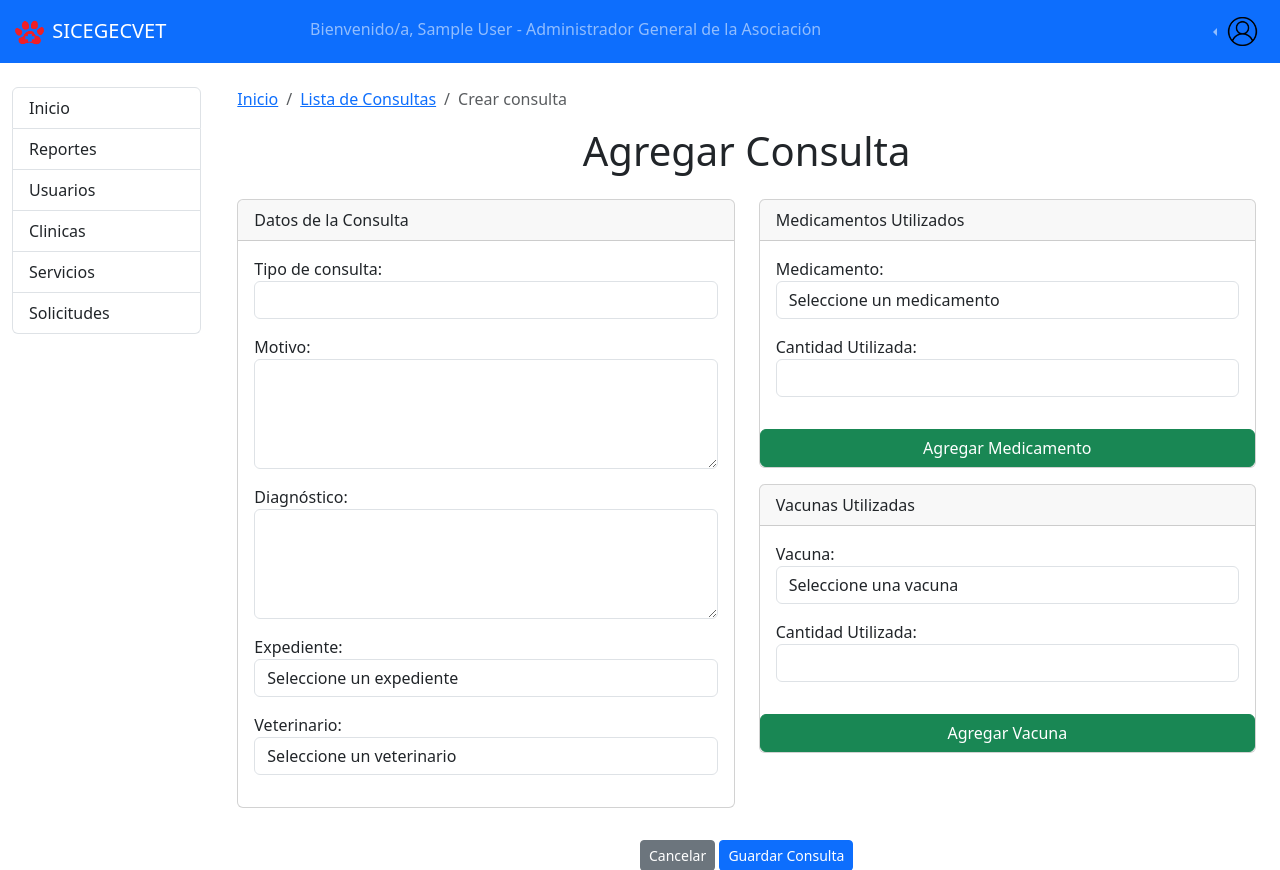
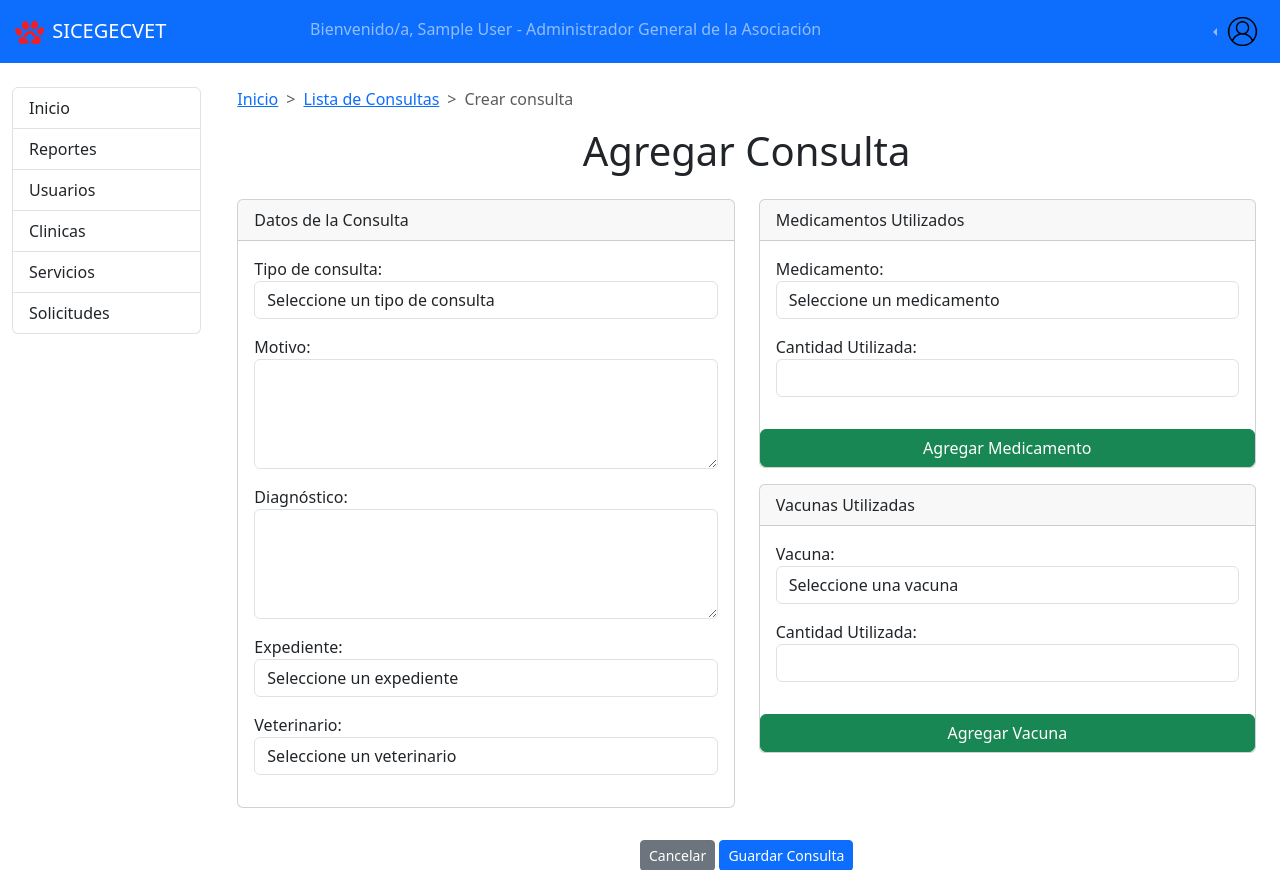
Before and after one commit to GRUPO12-DSI115/GRUPO12-DSI115, a Django app: page /gestion-consultas/crear/ in a window 1280 px wide. Shown: the top 870 px of the page. Run offline with Django 4.2, Linux system fonts and the light colour scheme; the visitor is signed in with stand-in values (Sample User, id 1); data that the repository does not hold is empty; some libraries are stand-ins or nearby versions.

Commit message:
Consulta, Expediente

```diff
--- a/GestionVeterinarias/inicio/templates/inicio/base2.html
+++ b/GestionVeterinarias/inicio/templates/inicio/base2.html
@@ -160,11 +160,10 @@
             {% endblock %}
           </div>
           <div class="col-md-10">
-            <!-- Agrega un div para el Breadcrumb -->
             <div class="container-fluid">
               <div class="row">
                 <div class="col-md-12">
-                  <nav aria-label="breadcrumb">
+                  <nav style="--bs-breadcrumb-divider: '>';" aria-label="breadcrumb">
                     <ol class="breadcrumb">
                       {% block breadcrumb %}
                       {% endblock %}
--- a/GestionVeterinarias/inicio/templates/inicio/home2.html
+++ b/GestionVeterinarias/inicio/templates/inicio/home2.html
@@ -356,7 +356,7 @@
               <div class="card-body">
                 <i class="bi bi-people"></i>
                 <h5 class="card-title">Veterinarios</h5>
-                <p class="card-text">10</p>
+                <p class="card-text"> {{ vet_count }}</p>
               </div>
             </div>
           </div>
@@ -365,7 +365,7 @@
               <div class="card-body">
                 <i class="bi bi-calendar-event"></i>
                 <h5 class="card-title">Pacientes</h5>
-                <p class="card-text">100</p>
+                <p class="card-text"> {{ exp_count }}</p>
               </div>
             </div>
           </div>
@@ -383,7 +383,7 @@
               <div class="card-body">
                 <i class="bi bi-heart"></i>
                 <h5 class="card-title">Empleados</h5>
-                <p class="card-text">5</p>
+                <p class="card-text"> {{ emp_count }}</p>
               </div>
             </div>
           </div>
--- a/GestionVeterinarias/moduloGestionConsultas/forms.py
+++ b/GestionVeterinarias/moduloGestionConsultas/forms.py
@@ -4,4 +4,4 @@ from .models import Consulta
 class ConsultaForm(forms.ModelForm):
     class Meta:
         model = Consulta
-        fields = ['tipo_consulta', 'motivo', 'diagnostico', 'expediente', 'veterinario']
+        fields = ['tipo_consulta', 'expediente', 'veterinario']
--- a/GestionVeterinarias/moduloGestionConsultas/models.py
+++ b/GestionVeterinarias/moduloGestionConsultas/models.py
@@ -4,7 +4,7 @@ class Consulta(models.Model):
     expediente = models.ForeignKey('moduloGestionExpedientes.Expediente', on_delete=models.CASCADE)
     veterinario = models.ForeignKey('moduloGestionVeterinarios.medicosVet', on_delete=models.CASCADE)
     fecha = models.DateTimeField(auto_now_add=True)
-    tipo_consulta = models.CharField(max_length=255, default='')
+    tipo_consulta = models.ForeignKey('moduloGestionServicios.datosServicios', on_delete=models.CASCADE)
     motivo = models.TextField(default='')
     diagnostico = models.TextField(default='')
     medicamentos = models.ManyToManyField('moduloGestionMedicamentos.Medicamento', through='ConsultaMedicamento')
--- a/GestionVeterinarias/moduloGestionConsultas/templates/crear_consulta.html
+++ b/GestionVeterinarias/moduloGestionConsultas/templates/crear_consulta.html
@@ -43,15 +43,20 @@
                 <div class="card-body">
                   <div class="form-group mb-3">
                     <label for="tipo_consulta">Tipo de consulta:</label>
-                    <input id="tipo_consulta" name="tipo_consulta" class="form-control" required />
+                    <select id="tipo_consulta" name="tipo_consulta" class="form-control" required>
+                      <option value="">Seleccione un tipo de consulta</option>
+                      {% for tipo_consulta in tipo_consultas %}
+                        <option value="{{ tipo_consulta.pk }}">{{ tipo_consulta }}</option>
+                      {% endfor %}
+                    </select>
                   </div>
                   <div class="form-group mb-3">
                     <label for="motivo">Motivo:</label>
-                    <textarea id="motivo" name="motivo" class="form-control" rows="4" required></textarea>
+                    <textarea id="motivo" name="motivo" class="form-control" rows="4"></textarea>
                   </div>
                   <div class="form-group mb-3">
                     <label for="diagnostico">Diagnóstico:</label>
-                    <textarea id="diagnostico" name="diagnostico" class="form-control" rows="4" required></textarea>
+                    <textarea id="diagnostico" name="diagnostico" class="form-control" rows="4"></textarea>
                   </div>
                   <div class="form-group mb-3">
                     <label for="expediente">Expediente:</label>
--- a/GestionVeterinarias/moduloGestionConsultas/views.py
+++ b/GestionVeterinarias/moduloGestionConsultas/views.py
@@ -1,5 +1,6 @@
 from django.shortcuts import render, redirect, get_object_or_404
 from django.contrib import messages
+from moduloGestionServicios.models import datosServicios
 from .models import Consulta, ConsultaMedicamento, ConsultaVacuna
 from .forms import ConsultaForm
 from moduloGestionExpedientes.models import Expediente
@@ -69,12 +70,15 @@ def crear_consulta(request):
                     messages.error(request, f"{field_name}: {error}")
 
     else:
+        medicamentos_disponibles = Medicamento.objects.filter(cantidad_disponible__gt=0)
+        vacunas_disponibles = Vacuna.objects.filter(cantidad_disponible__gt=0)
         form = ConsultaForm()
 
     return render(request, 'crear_consulta.html', {
         'consulta_form': form,
-        'medicamentos': Medicamento.objects.all(),
-        'vacunas': Vacuna.objects.all(),
+        'medicamentos': medicamentos_disponibles,
+        'vacunas': vacunas_disponibles,
+        'tipo_consultas': datosServicios.objects.all(),
         'veterinarios': medicosVet.objects.all(),
         'expedientes': Expediente.objects.all(),
     })
@@ -203,6 +207,7 @@ def editar_consulta(request, pk):
         'consulta_form': form,
         'medicamentos_existentes': medicamentos_existentes,
         'vacunas_existentes': vacunas_existentes,
+        'tipo_consultas': datosServicios.objects.all(),
         'veterinarios': medicosVet.objects.all(),
         'expedientes': Expediente.objects.all(),
         'medicamentos': medicamentos,
--- a/GestionVeterinarias/moduloGestionServicios/models.py
+++ b/GestionVeterinarias/moduloGestionServicios/models.py
@@ -6,3 +6,6 @@ class datosServicios(models.Model):
     nombreServicio = models.CharField(max_length=50)
     descripcion = models.CharField(max_length=500)
     precio = models.DecimalField(max_digits=5, decimal_places=2)
+
+    def __str__(self):
+        return self.nombreServicio
```
Also changed, not shown: GestionVeterinarias/inicio/views.py (+7 -2 lines), GestionVeterinarias/moduloGestionCitas/models.py (+4 -4 lines), GestionVeterinarias/moduloGestionConsultas/templates/editar_consulta.html (+12 -3 lines), GestionVeterinarias/moduloGestionExpedientes/templates/detalle_expediente.html (+15 -23 lines), GestionVeterinarias/media/empleados/401156.png (added), GestionVeterinarias/moduloGestionConsultas/migrations/0003_alter_consulta_tipo_consulta.py (added), GestionVeterinarias/moduloGestionConsultas/migrations/0004_alter_consulta_tipo_consulta.py (added), GestionVeterinarias/moduloGestionConsultas/migrations/0005_alter_consulta_tipo_consulta.py (added).
